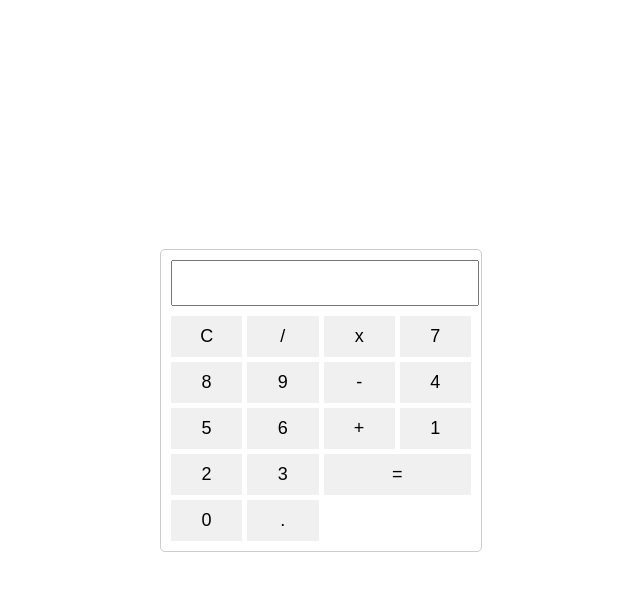
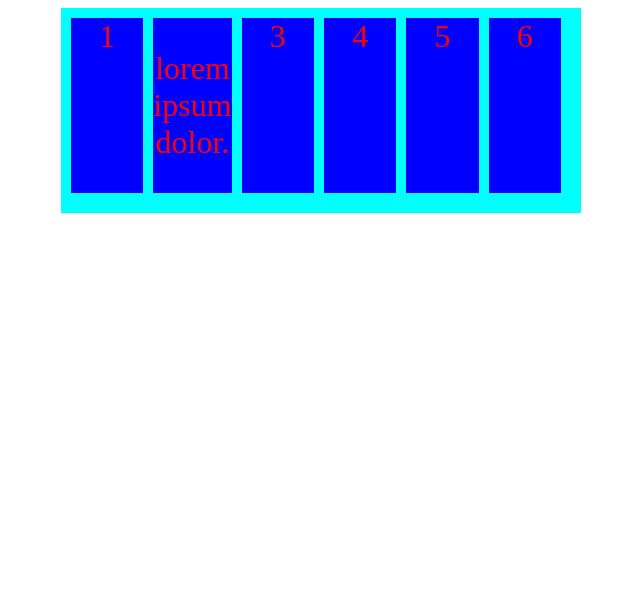
Before and after one commit to light0326/light0326.github.io, a plain HTML site: page index.html in a window 1280 px wide. Shown: the whole page, without its empty margins (319-959 px from the left). Drawn offline with Linux system fonts and the light colour scheme.

Commit message:
index.html

```diff
--- a/index.html
+++ b/index.html
@@ -1,34 +1,40 @@
 <!DOCTYPE html>
 <html lang="en">
 <head>
-  <meta charset="UTF-8">
-  <meta name="viewport" content="width=device-width, initial-scale=1.0">
-  <title>簡單計算機</title>
-  <link rel="stylesheet" href="styles.css">
+    <meta charset="UTF-8">
+    <meta http-equiv="X-UA-Compatible" content="IE=edge">
+    <meta name="viewport" content="width=device-width, initial-scale=1.0">
+    <title>Document</title>
+    <style>
+        .container{
+            width: 500px;
+            padding: 10px;
+            background-color: aqua;
+            margin: auto;
+            display: flex;
+        }
+        .item{
+            width: 100px;
+            background-color: blue;
+            color: red;
+            font-size: 2em;
+            text-align: center;
+            margin-right: 10px;
+            margin-bottom: 10px;
+        }
+    </style>
 </head>
 <body>
-  <div class="calculator">
-    <input type="text" id="display" readonly>
-    <div class="buttons">
-      <button onclick="clearDisplay()">C</button>
-      <button onclick="appendToDisplay('/')">/</button>
-      <button onclick="appendToDisplay('*')">x</button>
-      <button onclick="appendToDisplay('7')">7</button>
-      <button onclick="appendToDisplay('8')">8</button>
-      <button onclick="appendToDisplay('9')">9</button>
-      <button onclick="appendToDisplay('-')">-</button>
-      <button onclick="appendToDisplay('4')">4</button>
-      <button onclick="appendToDisplay('5')">5</button>
-      <button onclick="appendToDisplay('6')">6</button>
-      <button onclick="appendToDisplay('+')">+</button>
-      <button onclick="appendToDisplay('1')">1</button>
-      <button onclick="appendToDisplay('2')">2</button>
-      <button onclick="appendToDisplay('3')">3</button>
-      <button id="equals" onclick="calculate()">=</button>
-      <button onclick="appendToDisplay('0')">0</button>
-      <button onclick="appendToDisplay('.')">.</button>
+    <div class="container">
+        <div class="item">1</div>
+        <div class="item">
+            <p>lorem ipsum dolor.</p>
+        </div>
+        <div class="item">3</div>
+        <div class="item">4</div>
+        <div class="item">5</div>
+        <div class="item">6</div>
     </div>
-  </div>
-  <script src="script.js"></script>
+
 </body>
 </html>
```
